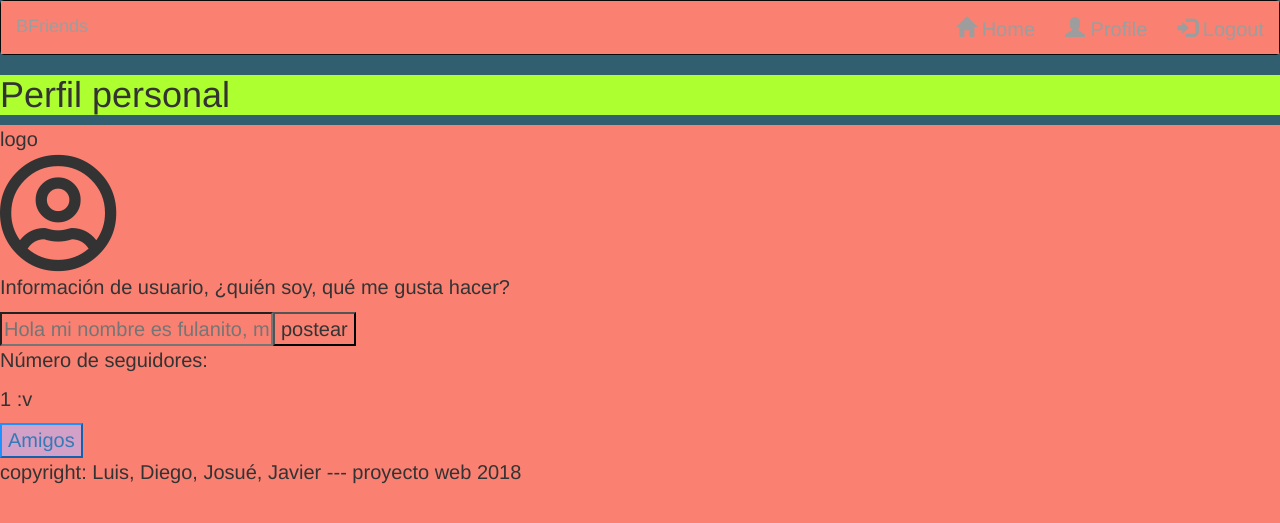
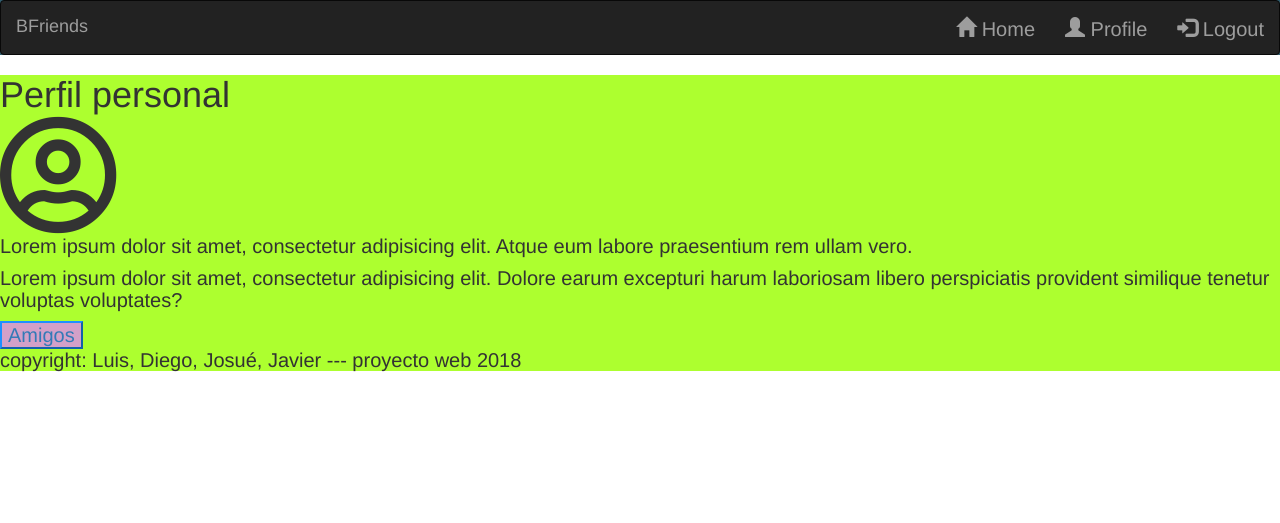
Before and after one commit to joisgori/RedSocialV2.0, a Node server app: page /perfil in a window 1280 px wide. Shown: the top 523 px of the page. Run offline with Node 20, Linux system fonts and the light colour scheme; some libraries are stand-ins or nearby versions.

Commit message:
correcciones perfil

```diff
--- a/public/stylesheets/perfil.css
+++ b/public/stylesheets/perfil.css
@@ -1,8 +1,10 @@
 * {
-    background: salmon;
+
     font-size: 20px;
 }
-
+main{
+    background-color: salmon;
+}
 header {
     display: flex;
     justify-content: space-between;
--- a/views/perfil.pug
+++ b/views/perfil.pug
@@ -37,18 +37,19 @@
             span.glyphicon.glyphicon-log-in
             |  Logout
   // debe ser una especie de flex con el logo a la derecha
-  h1 Perfil personal
-  div logo
+
 main
+h1 Perfil personal
+
   div
     div
       i.far.fa-user-circle
-    p Informaci&oacute;n de usuario, &iquest;qui&eacute;n soy, qu&eacute; me gusta hacer?
-    input(type='text' placeholder='Hola mi nombre es fulanito, me gusta divertirme yend a fiestas... blabla')
-    input(type='button' value='postear')
+    //p Informaci&oacute;n de usuario, &iquest;qui&eacute;n soy, qu&eacute; me gusta hacer?
+    //input(type='text' placeholder='Hola mi nombre es fulanito, me gusta divertirme yend a fiestas... blabla')
+    //input(type='button' value='postear')
   div
-    p N&uacute;mero de seguidores:
-    p 1 :v
+    p Lorem ipsum dolor sit amet, consectetur adipisicing elit. Atque eum labore praesentium rem ullam vero.
+    p Lorem ipsum dolor sit amet, consectetur adipisicing elit. Dolore earum excepturi harum laboriosam libero perspiciatis provident similique tenetur voluptas voluptates?
     button
       a(href='/friend') Amigos
   footer
```
